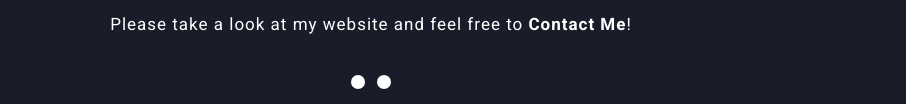
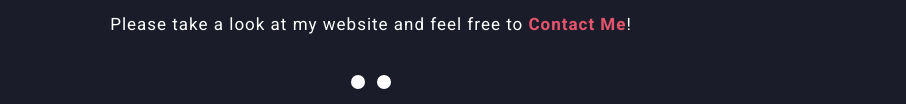
Before and after one commit to junaid-abbasi-dev/personal-portfolio, a plain HTML site: page index.html in a window 1280 px wide. In both pictures the pointer is over the link "Contact Me". Shown: the part 958-1062 px from the top of the page, without its empty margins (269-1175 px from the left). Drawn offline with nearby package versions, Linux system fonts and the light colour scheme.

Commit message:
links updated

```diff
--- a/style.css
+++ b/style.css
@@ -97,7 +97,7 @@ a:visited {
     color: #e5546d;
 }
 a:hover {
-    color: #fff;
+    color: #e5546d;
 }
 a:active {
     color: #fff;
```
